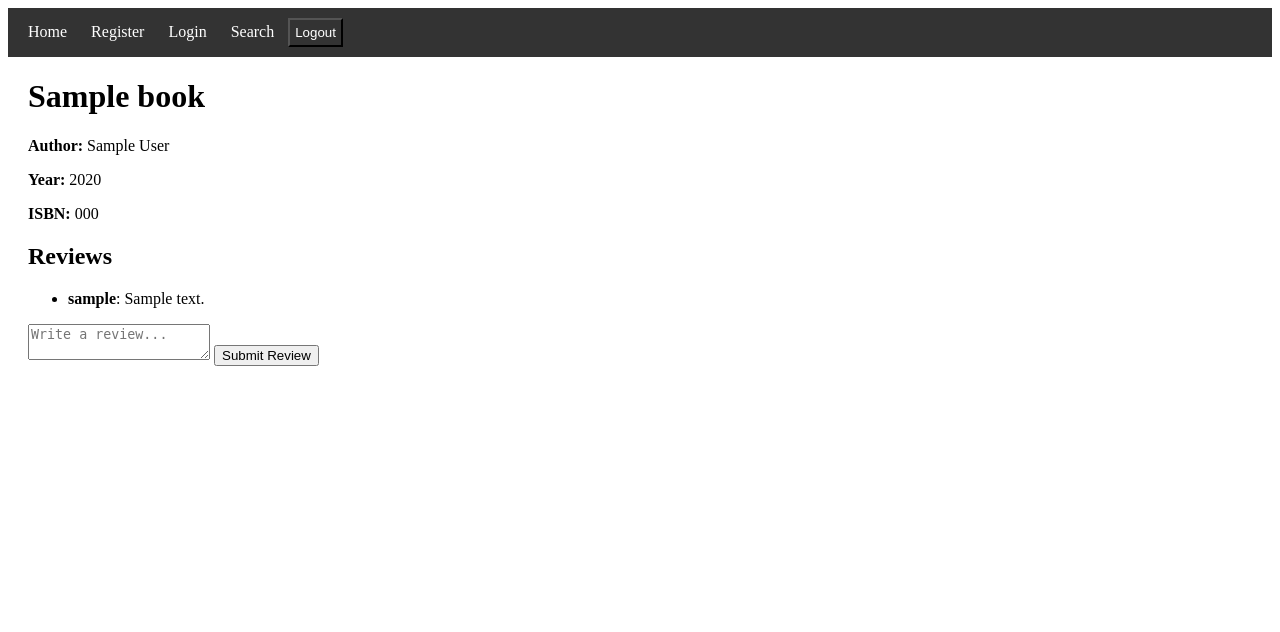
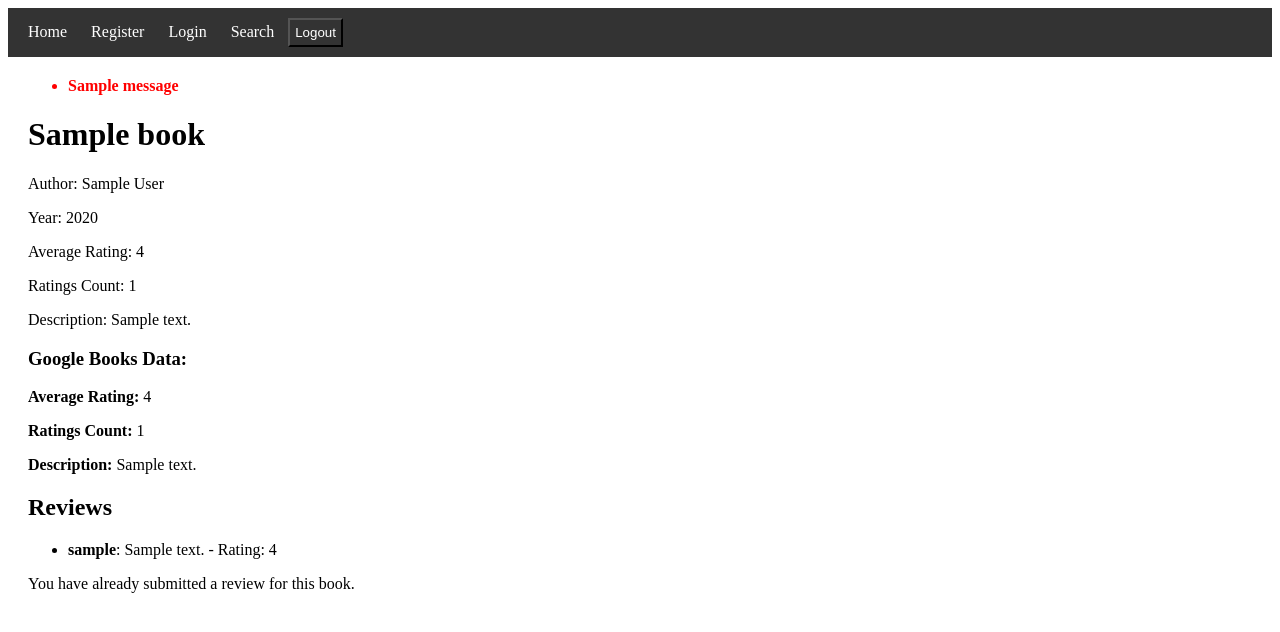
Before and after one commit to shefaaal/shefaaal.lab5.io, a Flask app: template templates/book_page.html in a window 1280 px wide. Shown: the top 632 px of the page. Run offline with Flask 3, Linux system fonts and the light colour scheme; the visitor is signed in with stand-in values (Sample User, id 1); the template is opened without the code that fills it: most values are stand-ins (such as "Sample title", 1, 10 or a date in 2020); one stand-in notice (Sample message) is shown.

Commit message:
added rating 1-5 and summary of the discription

```diff
--- a/templates/book_page.html
+++ b/templates/book_page.html
@@ -1,44 +1,68 @@
-<!DOCTYPE html>
-<html lang="en">
-<head>
-    <meta charset="UTF-8">
-    <meta name="viewport" content="width=device-width, initial-scale=1.0">
-    <title>{{ book.title }}</title>
-</head>
 <body>
-
     <div style="background-color: #333; padding: 10px;">
         <a href="/" style="color: white; text-decoration: none; padding: 10px;">Home</a>
         <a href="/Register" style="color: white; text-decoration: none; padding: 10px;">Register</a>
         <a href="/Login" style="color: white; text-decoration: none; padding: 10px;">Login</a>
         <a href="/search" style="color: white; text-decoration: none; padding: 10px;">Search</a>
 
-        <!-- Add Logout Button -->
+
         <form action="/logout" method="POST" style="display: inline;">
             <button type="submit" style="background-color: #333; color: white; padding: 5px;">Logout</button>
         </form>
     </div>
 
     <div style="margin: 20px;">
-        <h1>{{ book.title }}</h1>
-        <p><strong>Author:</strong> {{ book.author }}</p>
-        <p><strong>Year:</strong> {{ book.year }}</p>
-        <p><strong>ISBN:</strong> {{ book.isbn }}</p>
+        {% with messages = get_flashed_messages() %}
+            {% if messages %}
+                <ul>
+                    {% for message in messages %}
+                        <li style="color: red; font-weight: bold;">{{ message }}</li>
+                    {% endfor %}
+                </ul>
+            {% endif %}
+        {% endwith %}
+
+        <h1>{{ book_data.title }}</h1>
+        <p>Author: {{ book_data.author }}</p>
+        <p>Year: {{ book_data.year }}</p>
+        <p>Average Rating: {{ book_data.average_rating }}</p>
+        <p>Ratings Count: {{ book_data.ratings_count }}</p>
+        <p>Description: {{ book_data.description }}</p>
+
+
+        <h3>Google Books Data:</h3>
+        <p><strong>Average Rating:</strong> {{ google_data.average_rating }}</p>
+        <p><strong>Ratings Count:</strong> {{ google_data.ratings_count }}</p>
+        <p><strong>Description:</strong> {{ google_data.description }}</p>
 
         <h2>Reviews</h2>
         <ul>
             {% for review in reviews %}
                 <li>
-                    <p><strong>{{ review.username }}</strong>: {{ review.text }}</p>
+                    <p><strong>{{ review.username }}</strong>: {{ review.review }} - Rating: {{ review.rating }}</p>
                 </li>
             {% endfor %}
         </ul>
-        <form action="/book/{{ book.id }}/review" method="POST">
-            <textarea name="review_text" placeholder="Write a review..." required></textarea>
-            <button type="submit">Submit Review</button>
+
+        {% if session['user_id'] %}
+    {% set user_id = session['user_id'] %}
+    {% set user_review = reviews | selectattr('user_id', 'equalto', user_id) | list %}
+
+    {% if user_review %}
+        <p>You have already submitted a review for this book.</p>
+    {% else %}
+
+        <form action="{{ url_for('leave_review', book_id=book_data['isbn']) }}" method="POST">
+            <label for="rating">Rating (1-5):</label>
+            <select name="rating" required>
+                <option value="1">1</option>
+                <option value="2">2</option>
+                <option value="3">3</option>
+                <option value="4">4</option>
+                <option value="5">5</option>
+            </select>
+            <textarea name="review" placeholder="Write a review..." required></textarea>
+            <button type="submit" style="padding: 10px;">Submit Review</button>
         </form>
-
-    </div>
-
-</body>
-</html>
+    {% endif %}
+{% endif %}
```
